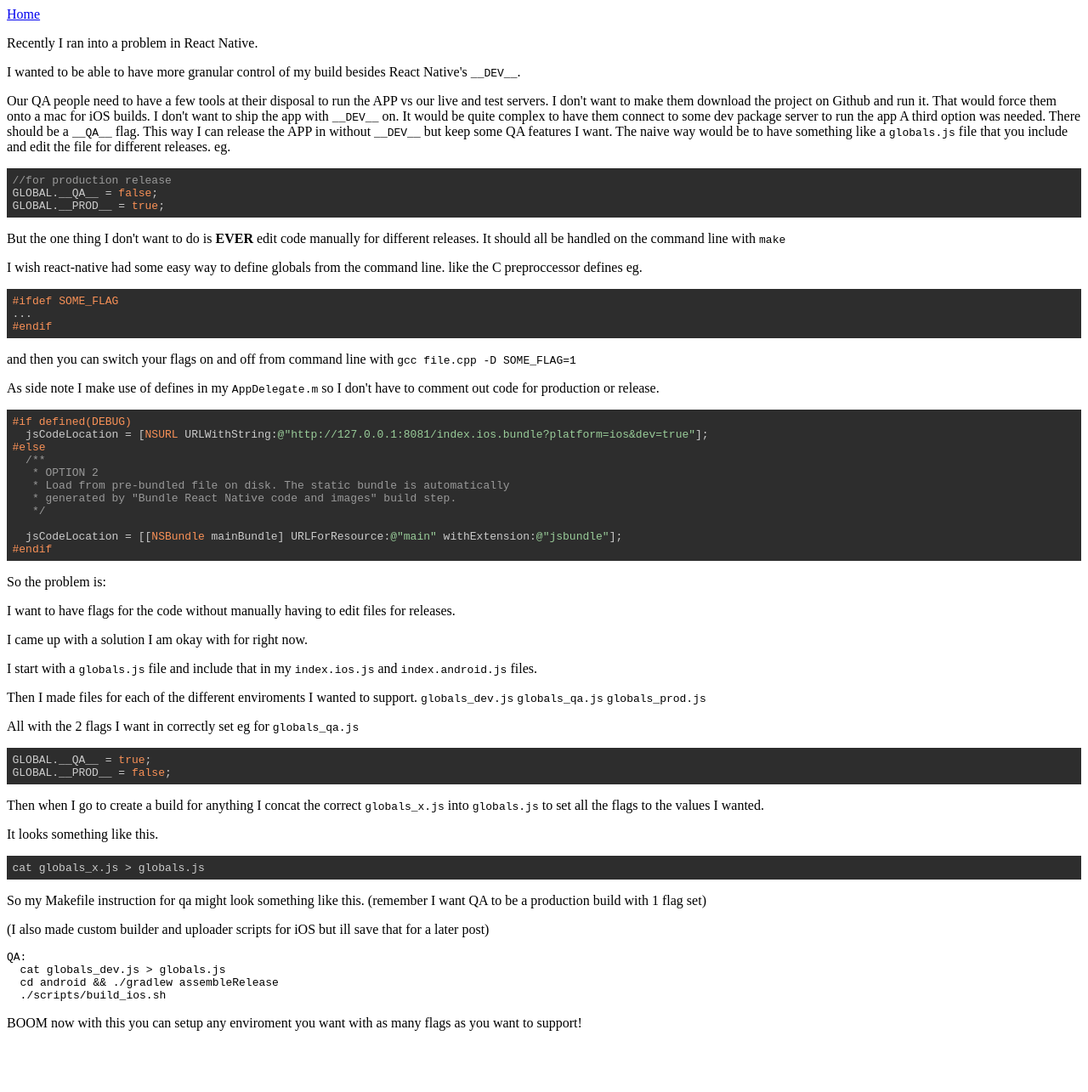
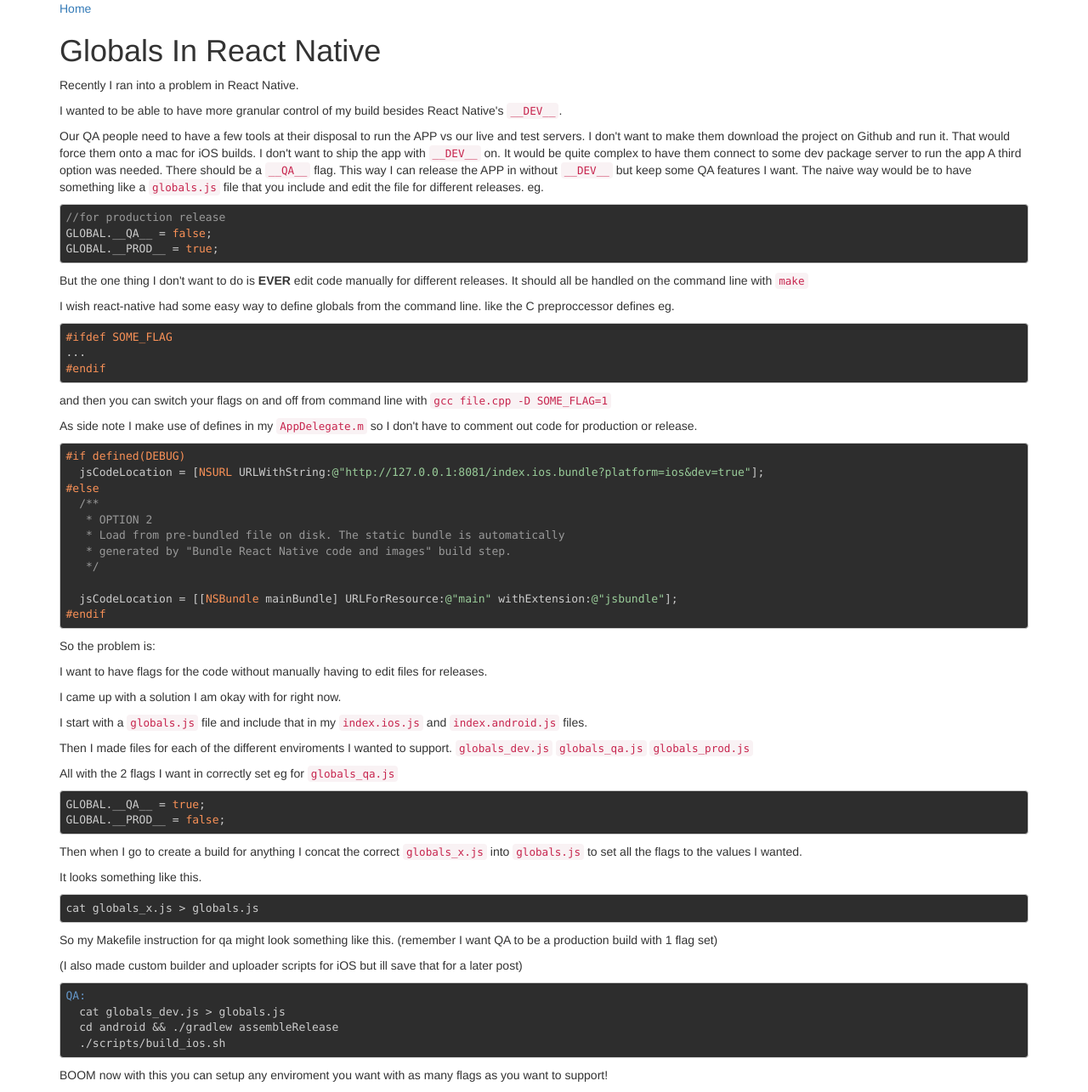
Before and after one commit to powerc9000/blog, a website: page posts/globals_in_react_native.html in a window 1280 px wide. Shown: the whole page at 85% size. Before the commit the page ends 1229 px from the top, so only its background shows below. Drawn offline with nearby package versions, Linux system fonts and the light colour scheme.

Commit message:
update posts

```diff
--- a/index.html
+++ b/index.html
@@ -3,9 +3,13 @@
         <title>
             Clay's Blog
         </title>
+
+        <link rel="stylesheet" href="https://maxcdn.bootstrapcdn.com/bootstrap/3.3.6/css/bootstrap.min.css">
     </head>
     <body>
-        <h1>Posts</h1>
+      <div class="container">
+        <div><h1>Clay Murray's Blog <small>It's about programming, usually</small></h1></div>
+        <h2>Posts</h2>
         <ul>
             <li>
                 <a href="/posts/globals_in_react_native.html">Globals In React Native</a>
@@ -14,6 +18,7 @@
                 <a href="/posts/new_blog.html">New Blog</a>
             </li>
         </ul>
+        </div>
     </body>
 
 </html>
--- a/posts/globals_in_react_native.html
+++ b/posts/globals_in_react_native.html
@@ -3,12 +3,18 @@
         <title>
             Globals In React Native
         </title>
-<link rel="stylesheet" href="//cdnjs.cloudflare.com/ajax/libs/highlight.js/9.4.0/styles/tomorrow-night-eighties.min.css">
+
+        <link rel="stylesheet" href="https://maxcdn.bootstrapcdn.com/bootstrap/3.3.6/css/bootstrap.min.css">
+        <link rel="stylesheet" href="https://cdnjs.cloudflare.com/ajax/libs/highlight.js/9.4.0/styles/tomorrow-night-eighties.min.css">
     </head>
     <body>
+      <div class="container">
         <div>
             <a href="/">Home</a>
         </div>
+        <div>
+          <h1>Globals In React Native</h1>
+          </div>
         <div>
             <p>Recently I ran into a problem in React Native.</p>
 <p>I wanted to be able to have more granular control of my build besides React Native's <code>__DEV__</code>.</p>
@@ -56,7 +62,7 @@ GLOBAL.__PROD__ = <span class="hljs-literal">false</span>;
 </code></pre>
 <p>So my Makefile instruction for qa might look something like this. (remember I want QA to be a production build with 1 flag set)</p>
 <p>(I also made custom builder and uploader scripts for iOS but ill save that for a later post)</p>
-<pre><code class="language-make">QA:
+<pre class="hljs"><code><span class="hljs-section">QA:</span>
   cat globals_dev.js &gt; globals.js
   cd android &amp;&amp; ./gradlew assembleRelease
   ./scripts/build_ios.sh
@@ -64,5 +70,6 @@ GLOBAL.__PROD__ = <span class="hljs-literal">false</span>;
 <p>BOOM now with this you can setup any enviroment you want with as many flags as you want to support!</p>
 
         </div>
+        </div>
     </body>
 </html>
```
Also changed, not shown: index.template.html (+6 -1 lines), post.template.html (+8 -1 lines), posts/new_blog.html (+8 -1 lines).
